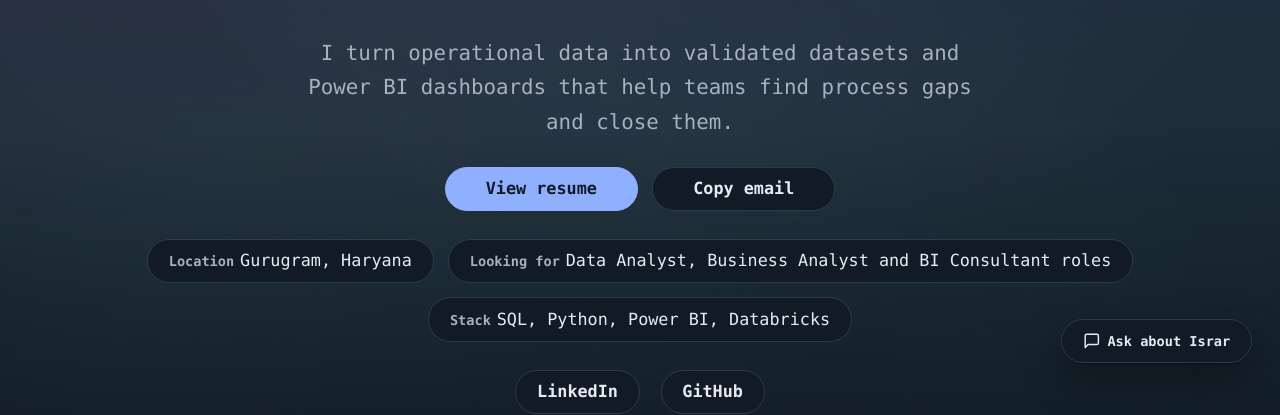
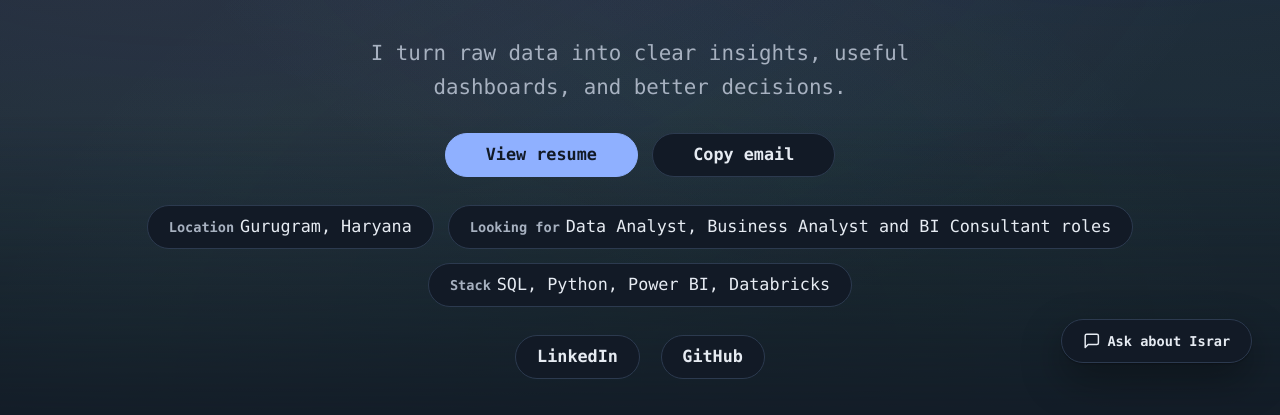
Before and after one commit to israr-mohammed/portfolio-website, a plain HTML site: page site/index.html in a window 1280 px wide. Shown: the part 409-824 px from the top of the page. Drawn offline with Linux system fonts and the light colour scheme.

Commit message:
chore(cms): update home profile

```diff
--- a/site/index.html
+++ b/site/index.html
@@ -4,19 +4,19 @@
 <meta charset="utf-8">
 <meta name="viewport" content="width=device-width, initial-scale=1">
 <title>Israr Mohammed | Data Analyst, Business Analyst and BI Consultant</title>
-<meta name="description" content="I turn operational data into validated datasets and Power BI dashboards that help teams find process gaps and close them.">
+<meta name="description" content="I turn raw data into clear insights, useful dashboards, and better decisions.">
 <link rel="canonical" href="https://portfolio-website-bo0.pages.dev/">
 <link rel="icon" href="/favicon.svg" type="image/svg+xml">
 <link rel="icon" href="/favicon.ico" sizes="any">
 <link rel="apple-touch-icon" href="/apple-touch-icon.png">
 <meta property="og:title" content="Israr Mohammed | Data Analyst, Business Analyst and BI Consultant">
-<meta property="og:description" content="I turn operational data into validated datasets and Power BI dashboards that help teams find process gaps and close them.">
+<meta property="og:description" content="I turn raw data into clear insights, useful dashboards, and better decisions.">
 <meta property="og:url" content="https://portfolio-website-bo0.pages.dev/">
 <meta property="og:type" content="website">
 <meta property="og:site_name" content="Israr Mohammed">
 <meta name="twitter:card" content="summary">
 <meta name="twitter:title" content="Israr Mohammed | Data Analyst, Business Analyst and BI Consultant">
-<meta name="twitter:description" content="I turn operational data into validated datasets and Power BI dashboards that help teams find process gaps and close them.">
+<meta name="twitter:description" content="I turn raw data into clear insights, useful dashboards, and better decisions.">
 <link rel="stylesheet" href="/assets/css/main.css">
 <script defer src="/assets/js/main.js"></script>
 <script type="application/ld+json">
@@ -89,7 +89,7 @@
 -->
 <p class="hero-pill"><span aria-hidden="true">✦</span> Business Analyst • Data Analyst • BI Consultant</p>
 <h1 class="hero-headline">Turning raw data into<br><span class="hero-accent">decisions</span></h1>
-<p class="prose hero-lead">I turn operational data into validated datasets and Power BI dashboards that help teams find process gaps and close them.</p>
+<p class="prose hero-lead">I turn raw data into clear insights, useful dashboards, and better decisions.</p>
 <div class="actions hero-actions">
 <a class="btn btn-primary" href="/resume/">View resume</a>
 <a class="btn btn-secondary" href="mailto:israr4075@gmail.com" data-copy-email>Copy email</a>
```
